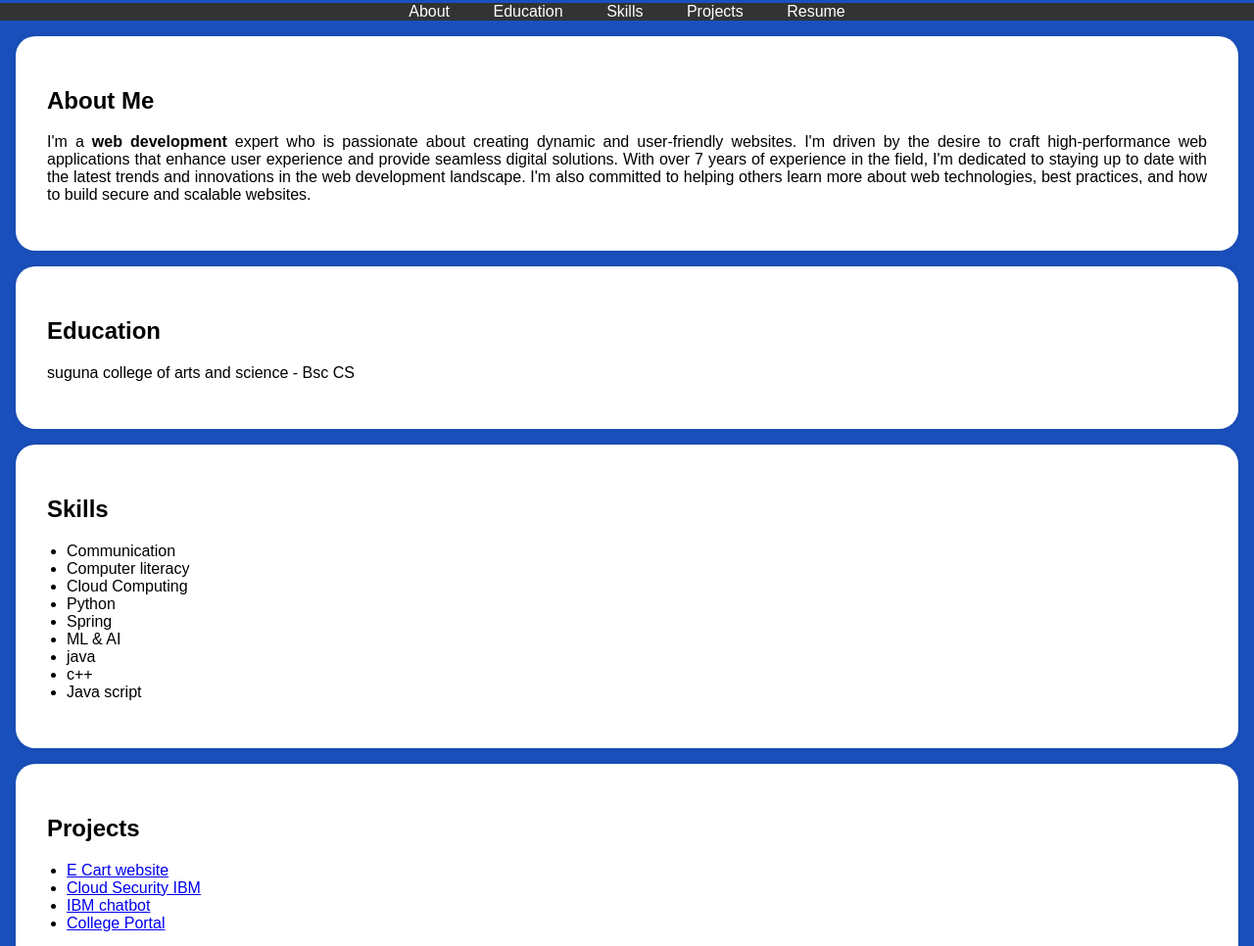
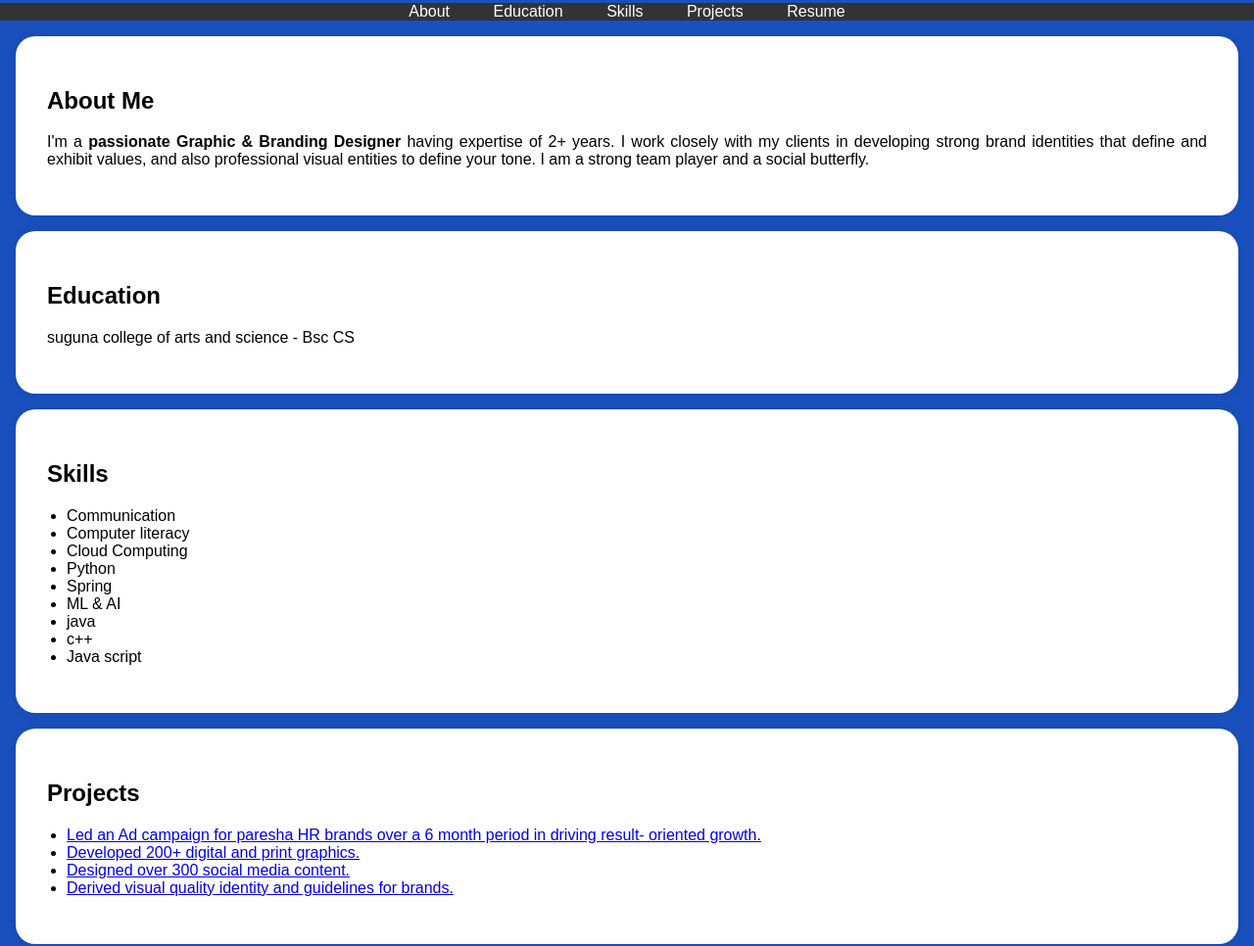
Before and after one commit to scaskathir/my-portfolio, a plain HTML site: page index.html in a window 1280 px wide. Shown: the part 210-1176 px from the top of the page at 98% size. Drawn offline with Linux system fonts and the light colour scheme.

Commit message:
Update index.html

```diff
--- a/index.html
+++ b/index.html
@@ -115,12 +115,11 @@
     <section id="about">
         <div class="section-content">
             <h2>About Me</h2>
-            <p>I'm a <b>web development</b> expert who is passionate about creating dynamic and user-friendly websites.
-                I'm driven by the desire to craft high-performance web applications that enhance user experience and provide
-                 seamless digital solutions. With over 7 years of experience in the field, I'm dedicated to staying up to date
-                 with the latest trends and innovations in the
-                 web development landscape. I'm also committed to helping others learn more about web technologies,
-                 best practices, and how to build secure and scalable websites.</p>
+            <p>I'm a <b>passionate Graphic & Branding Designer</b> having expertise
+of 2+ years. I work closely with my clients in developing strong
+brand identities that define and exhibit values, and also
+professional visual entities to define your tone. I am a strong team
+player and a social butterfly.</p>
 
         </div>
     </section>
@@ -155,10 +154,14 @@
         <div class="section-content">
             <h2>Projects</h2>
             <ul>
-                <li><a href="#">E Cart website</a></li>
-                <li><a href="#">Cloud Security IBM</a></li>
-                <li><a href="#">IBM chatbot</a></li>
-                <li><a href="#">College Portal</a></li>
+                <li><a href="#">Led an Ad campaign for paresha HR brands
+
+over a 6 month period in driving result-
+oriented growth.</a></li>
+                <li><a href="#">Developed 200+ digital and print graphics.</a></li>
+                <li><a href="#">Designed over 300 social media content.</a></li>
+                <li><a href="#">Derived visual quality identity and
+guidelines for brands.</a></li>
                 <!-- Add more project links here -->
             </ul>
         </div>
```
